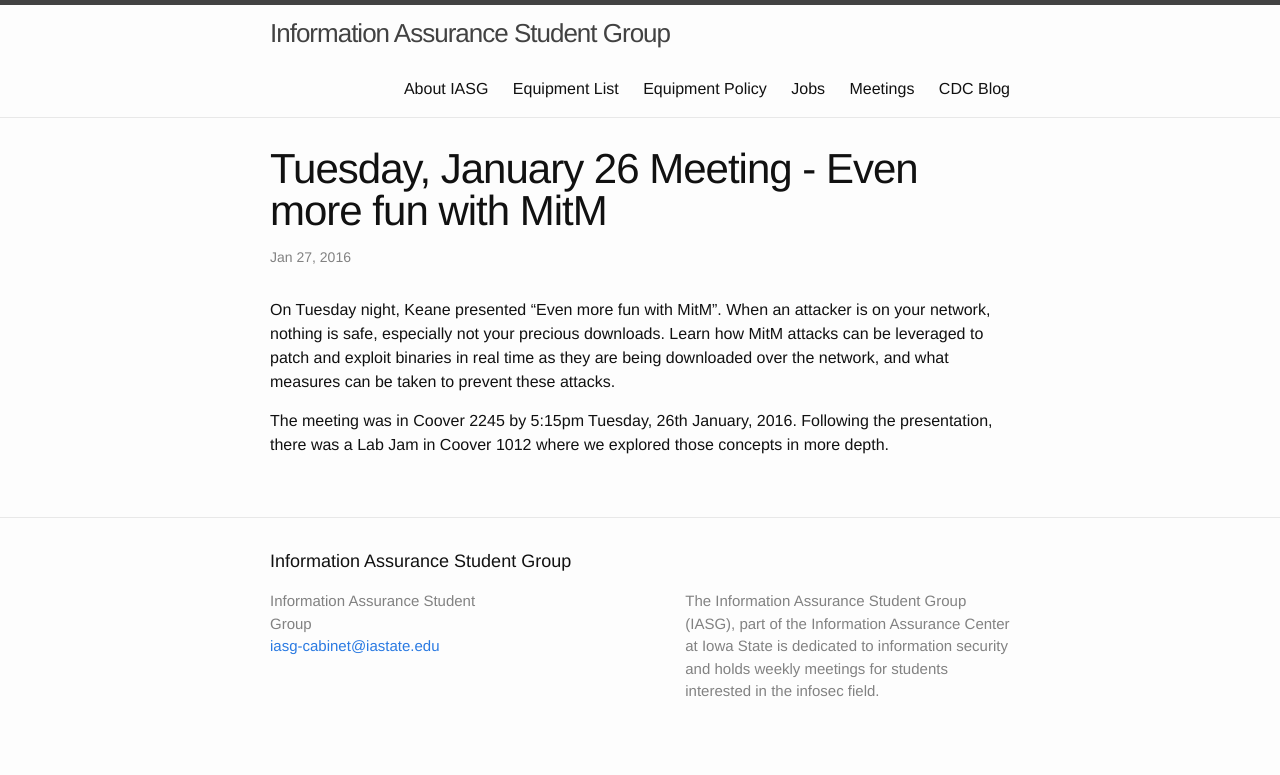
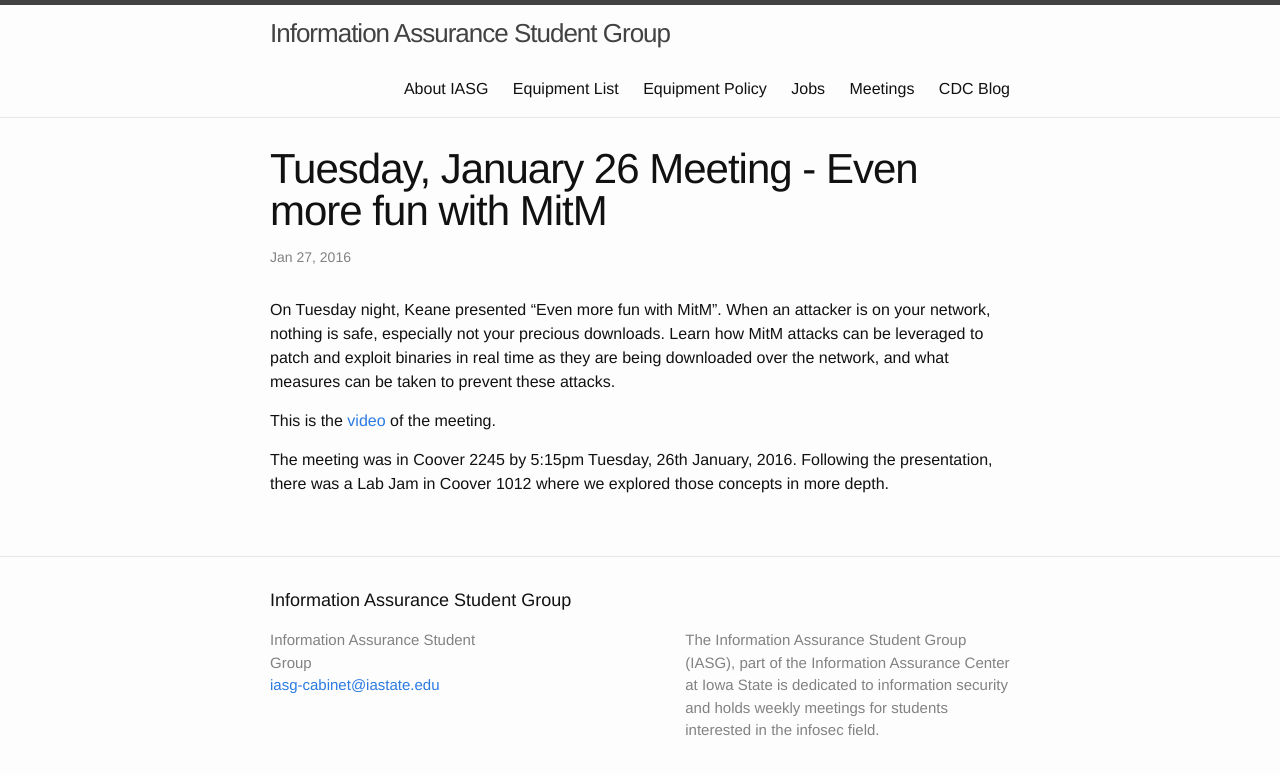
Before and after one commit to IASG/iasg.github.io, a Jekyll site: the page built from _posts/2016-01-26-meeting.markdown, in a window 1280 px wide. Shown: the top 775 px of the page. Built offline with Jekyll 4.4.1, drawn with Linux system fonts in a browser that asks for light colours.

Commit message:
Update 2016-01-26-meeting.markdown

```diff
--- a/_posts/2016-01-26-meeting.markdown
+++ b/_posts/2016-01-26-meeting.markdown
@@ -8,5 +8,7 @@ excerpt: >
 ---
 On Tuesday night, Keane presented "Even more fun with MitM". When an attacker is on your network, nothing is safe, especially not your precious downloads. Learn how MitM attacks can be leveraged to patch and exploit binaries in real time as they are being downloaded over the network, and what measures can be taken to prevent these attacks.
 
+This is the [video](https://www.youtube.com/watch?v=ZaR6wjEUlyw&feature=youtu.be) of the meeting.
+
 The meeting was in Coover 2245 by 5:15pm Tuesday, 26th January, 2016.
 Following the presentation, there was a Lab Jam in Coover 1012 where we explored those concepts in more depth.
```
